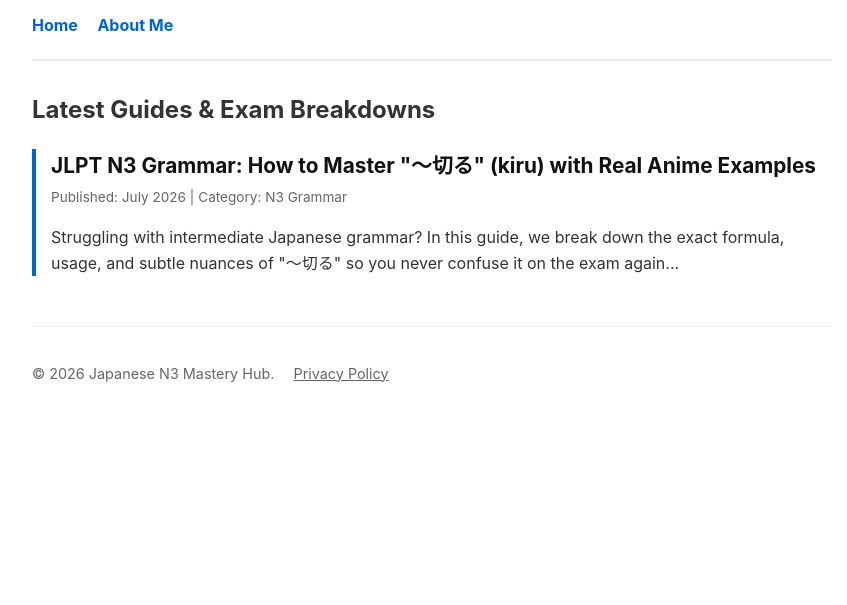
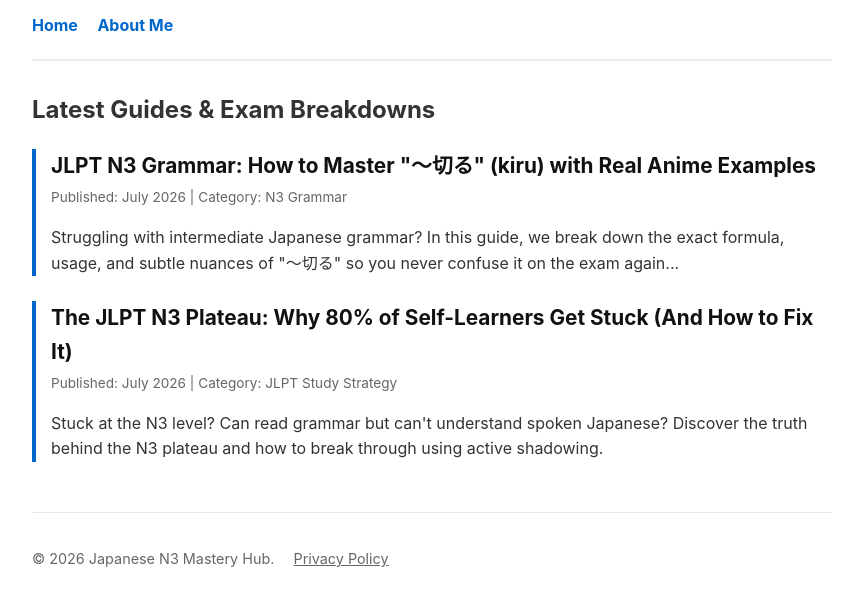
Before and after one commit to don266874-source/Japanese_N3, a plain HTML site: page index.html in a window 1280 px wide. Shown: the part 137-742 px from the top of the page, without its empty margins (208-1055 px from the left). Drawn offline with Linux system fonts and the light colour scheme.

Commit message:
Add article on JLPT N3 plateau and study strategies
Added a new article entry about the JLPT N3 plateau and study strategies.

```diff
--- a/index.html
+++ b/index.html
@@ -41,6 +41,12 @@
             <div class="post-meta">Published: July 2026 | Category: N3 Grammar</div>
             <p>Struggling with intermediate Japanese grammar? In this guide, we break down the exact formula, usage, and subtle nuances of "～切る" so you never confuse it on the exam again...</p>
         </article>
+        <!-- 第二篇文章入口：N3 瓶颈期破局 -->
+        <article class="post-card">
+            <h3 class="post-title"><a href="/posts/n3-plateau-trap.html">The JLPT N3 Plateau: Why 80% of Self-Learners Get Stuck (And How to Fix It)</a></h3>
+            <div class="post-meta">Published: July 2026 | Category: JLPT Study Strategy</div>
+            <p>Stuck at the N3 level? Can read grammar but can't understand spoken Japanese? Discover the truth behind the N3 plateau and how to break through using active shadowing.</p>
+        </article>
 
     </main>
 
```
